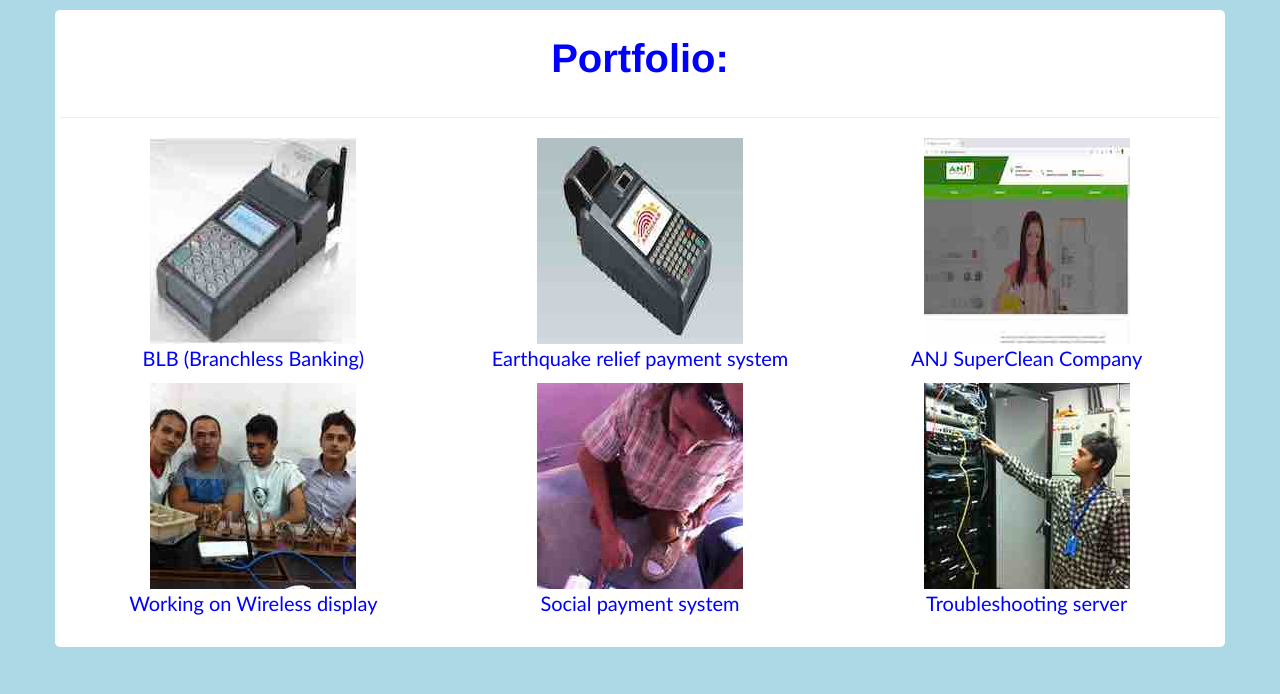
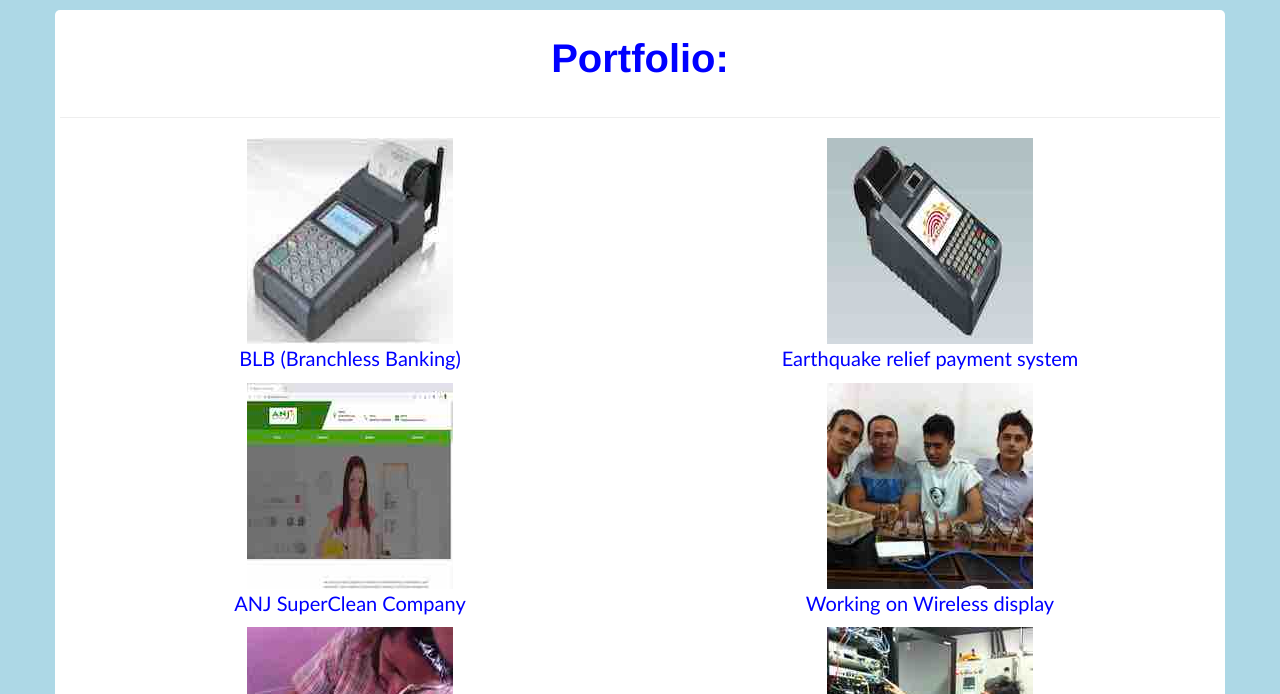
Before and after one commit to marasinipradeep/pradeep-marasini-portfolio, a plain HTML site: page html/portfolio.html in a window 1280 px wide. Shown: the part 102-796 px from the top of the page. Drawn offline with nearby package versions, Linux system fonts and the light colour scheme.

Commit message:
#Portfolio one more row added to images

```diff
--- a/html/portfolio.html
+++ b/html/portfolio.html
@@ -43,19 +43,19 @@
   </header>
   <!--End of top navbar-->
 
-     <!--Start of  main content which is divided into 3 row, content heading and 2 row with 3 cloumn for images-->
+  <!--Start of  main content which is divided into 4 row, content heading and 3 row with 2 cloumn for images-->
 
   <main class="container">
 
     <!--Start of first row Contains Heading-->
     <div class="row ">
       <label class="contentheadingsize">Portfolio:</label>
-                    <hr/>
+      <hr />
     </div>
 
     <!--Start of portfolio images second row-->
     <section class="row">
-                    <div class="col-lg-4" tabindex="0">
+      <div class="col-md-6" tabindex="0">
         <img class="card-img-top reset-portfolio-images" src="../asset/images/BLB.jpg"
           alt="Branchless banking is an alternative solution where physical branch is not possible">
         <div class="card-body">
@@ -63,7 +63,7 @@
         </div>
       </div>
 
-                    <div class="col-lg-4" tabindex="0">
+      <div class="col-md-6" tabindex="0">
         <img class="card-img-top reset-portfolio-images" src="../asset/images/gl11-header.jpg"
           alt="Finger scanning system introduced for paying Earthquake victim">
         <div class="card-body">
@@ -71,27 +71,35 @@
         </div>
       </div>
 
-                    <div class="col-lg-4 " tabindex="0">
+
+    </section>
+    <!--End of second row-->
+
+<!--Start third row-->
+    <section class="row">
+      <div class="col-md-6 " tabindex="0">
         <img class="card-img-top reset-portfolio-images" src="../asset/images/anjSuperClean.jpg"
           alt="We do the spottless cleaning, south Australian based cleaning company ">
         <div class="card-body">
           <p class="card-text">ANJ SuperClean Company</p>
         </div>
       </div>
-                  </section>
-                  <!--End of first row-->
 
-                  <!--Start of portfolio images second row-->
-                    <section class="row">
-                        <div class="col-lg-4" tabindex="0">
+      <div class="col-md-6" tabindex="0">
         <img class="card-img-top reset-portfolio-images" src="../asset/images/majorproject.jpg"
           alt="Team work, making Light emitting display with the help of ardunio system">
         <div class="card-body">
           <p class="card-text">Working on Wireless display</p>
         </div>
       </div>
+    </section>
+    <!--End of third row-->
 
-                        <div class="col-lg-4" tabindex="0">
+
+
+    <!--Start of fourth row-->
+    <section class="row">
+      <div class="col-md-6" tabindex="0">
         <img class="card-img-top reset-portfolio-images" src="../asset/images/clientPOS.jpg"
           alt="government social payment programme for disable, aged and other people ">
         <div class="card-body">
@@ -100,7 +108,7 @@
       </div>
 
 
-                        <div class="col-lg-4" tabindex="0">
+      <div class="col-md-6" tabindex="0">
         <img class="card-img-top reset-portfolio-images" src="../asset/images/networking.jpg"
           alt="Me trying to fix server side hardware problem">
         <div class="card-body">
@@ -108,7 +116,7 @@
         </div>
       </div>
     </section>
-                      <!--End of third row-->
+    <!--End of fourth row-->
   </main>
 
   <!--Footer starts here-->
@@ -117,8 +125,10 @@
     <p>&copy; 2020 Pradeep Marasini</p>
     <a href="https://www.facebook.com/pmarasini1" class="fa fa-facebook" aria-hidden="false" title="facebook"></a>
 
-      <a href="https://www.linkedin.com/in/pradeep-marasini-34b322b4/" class="fa fa-linkedin" aria-hidden="false" title="linkedin"></a>
+    <a href="https://www.linkedin.com/in/pradeep-marasini-34b322b4/" class="fa fa-linkedin" aria-hidden="false"
+      title="linkedin"></a>
 
   </footer>
 </body>
+
 </html>
```
Lines whose indentation alone changed are shown as unchanged.
